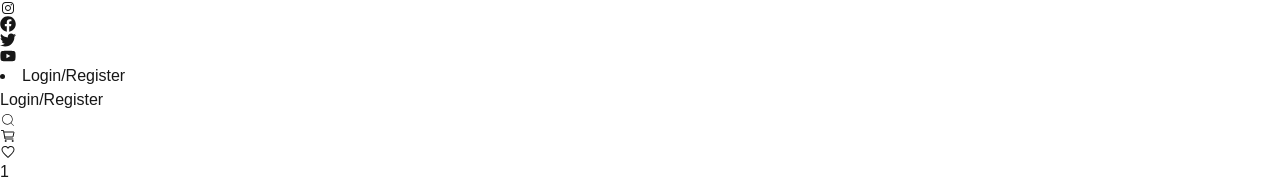
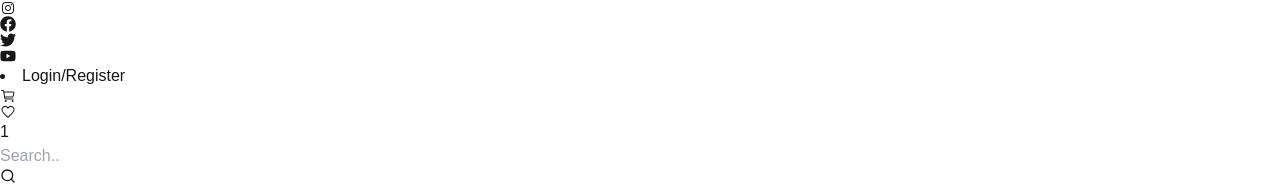
Before and after one commit to zunaira-45/ecommerce-web, a Next.js app: page /shop in a window 1280 px wide. Shown: the part 128-313 px from the top of the page. Built offline with nearby package versions, Linux system fonts and the light colour scheme; no server answers.

Commit message:
first commit

```diff
--- /dev/null
+++ b/next.config.js
@@ -0,0 +1,7 @@
+/** @type{import('next').NextConfig} */
+var nextConfig = {
+    images: {
+        domains: ["cdn.sanity.io"],
+    },
+};
+module.exports = nextConfig;
--- a/package.json
+++ b/package.json
@@ -7,7 +7,7 @@
     "build": "next build",
     "start": "next start",
     "lint": "next lint",
-    "import-data":"node scripts/importSanityData.mjs"
+    "import-data": "node scripts/importSanityData.mjs"
   },
   "dependencies": {
     "@sanity/image-url": "^1.1.0",
@@ -16,6 +16,7 @@
     "next-sanity": "^9.8.30",
     "react": "^18",
     "react-dom": "^18",
+    "react-icons": "^5.4.0",
     "sanity": "^3.68.3",
     "styled-components": "^6.1.13"
   },
--- a/src/app/Components/Topbar.tsx
+++ b/src/app/Components/Topbar.tsx
@@ -46,11 +46,12 @@
 
           <Link
               className="text-gray-500 hover:text-blue-100 font-serif cursor-pointer"
-              href="/cart"
+              href="/checkout"
             >
-              Login/Register
-            </Link> <CiSearch className="cursor-pointer" />
-          <IoCartOutline className="cursor-pointer" />
+              <IoCartOutline className="cursor-pointer" />
+            </Link>
+
+
           <div className="flex items-center gap-1">
             <IoMdHeartEmpty />
             <span>1</span>
```
Also changed, not shown: 2 other files (tests, documents, lock files or other folders).
